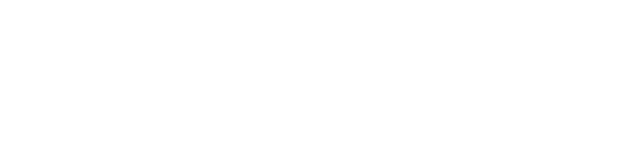
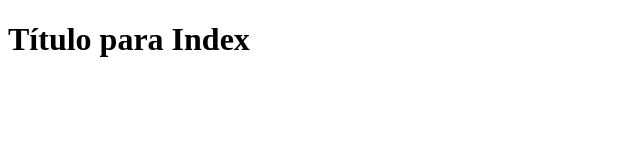
Before and after one commit to grumps711/1-3-1, a plain HTML site: page index.html in a window 1280 px wide. Shown: the whole page, without its empty margins (0-640 px from the left). Drawn offline with Linux system fonts and the light colour scheme.

Commit message:
add body content

```diff
--- a/index.html
+++ b/index.html
@@ -6,7 +6,9 @@
 </head>
 
 <body>
-
+    <header>
+        <h1>Título para Index</h1>
+    </header>
 
 </body>
 
```
